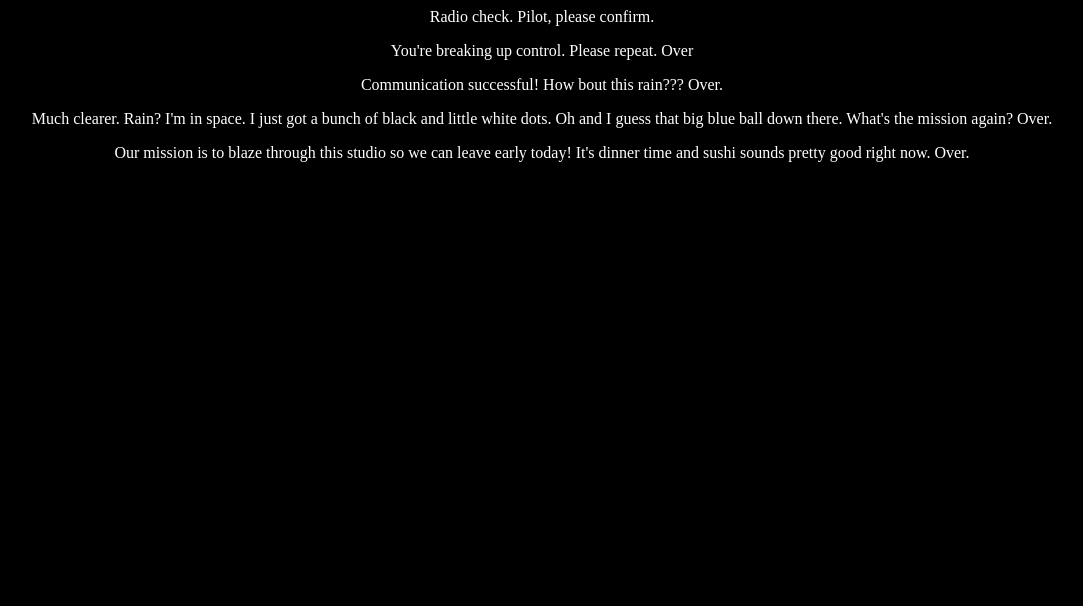
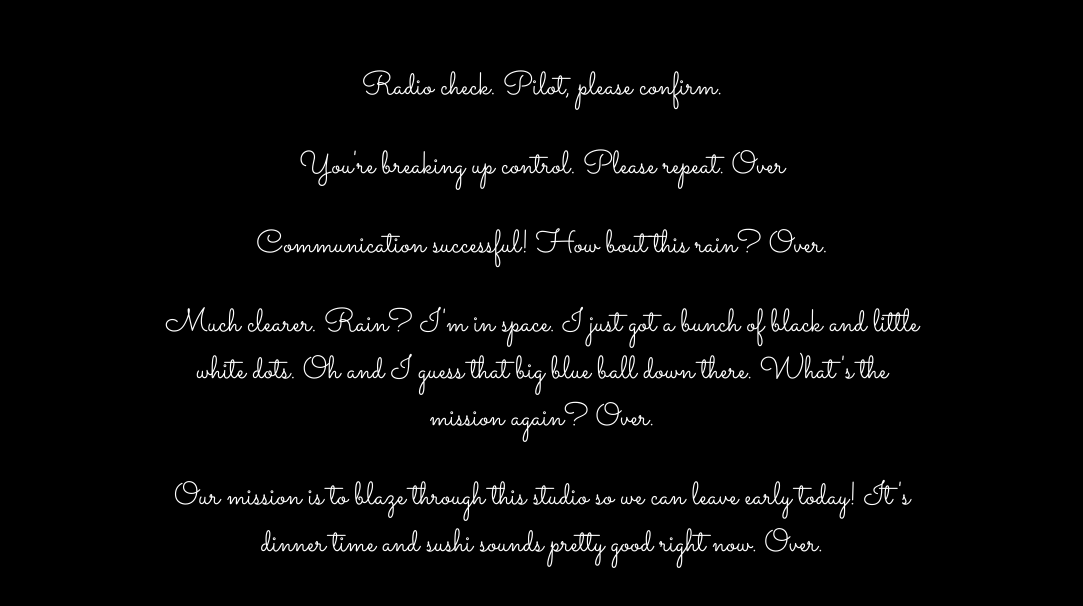
Before and after one commit to mportillo24/communication-log, a plain HTML site: page index.html in a window 1280 px wide. Shown: the whole page, without its empty margins (98-1181 px from the left). Drawn offline with Linux system fonts and the light colour scheme.

Commit message:
Updated font to Sacramento

```diff
--- a/index.html
+++ b/index.html
@@ -1,13 +1,14 @@
 <html>
     <head>
         <link rel="stylesheet" type="text/css" href="style.css">
+        <link href="https://fonts.googleapis.com/css?family=Sacramento" rel="stylesheet">
     </head>
     <body>
        <p>Radio check. Pilot, please confirm.</p>
 
        <p>You're breaking up control.  Please repeat.  Over</p>
 
-        <p>Communication successful! How bout this rain??? Over. </p>
+        <p>Communication successful! How bout this rain? Over. </p>
 
        <p>Much clearer.  Rain?  I'm in space.  I just got a bunch of black and little white dots.  Oh and I guess that big blue ball down there. What's the mission again? Over.</p>
 
--- a/style.css
+++ b/style.css
@@ -1,6 +1,11 @@
 body {
    color: white;
    background-color: black;
+   font-family: 'Sacramento', cursive;
+   font-size: 32px;
+   margin-top: 5%;
+   margin-left: 20%;
+   margin-right: 20%;
 }
 
 p {
```
